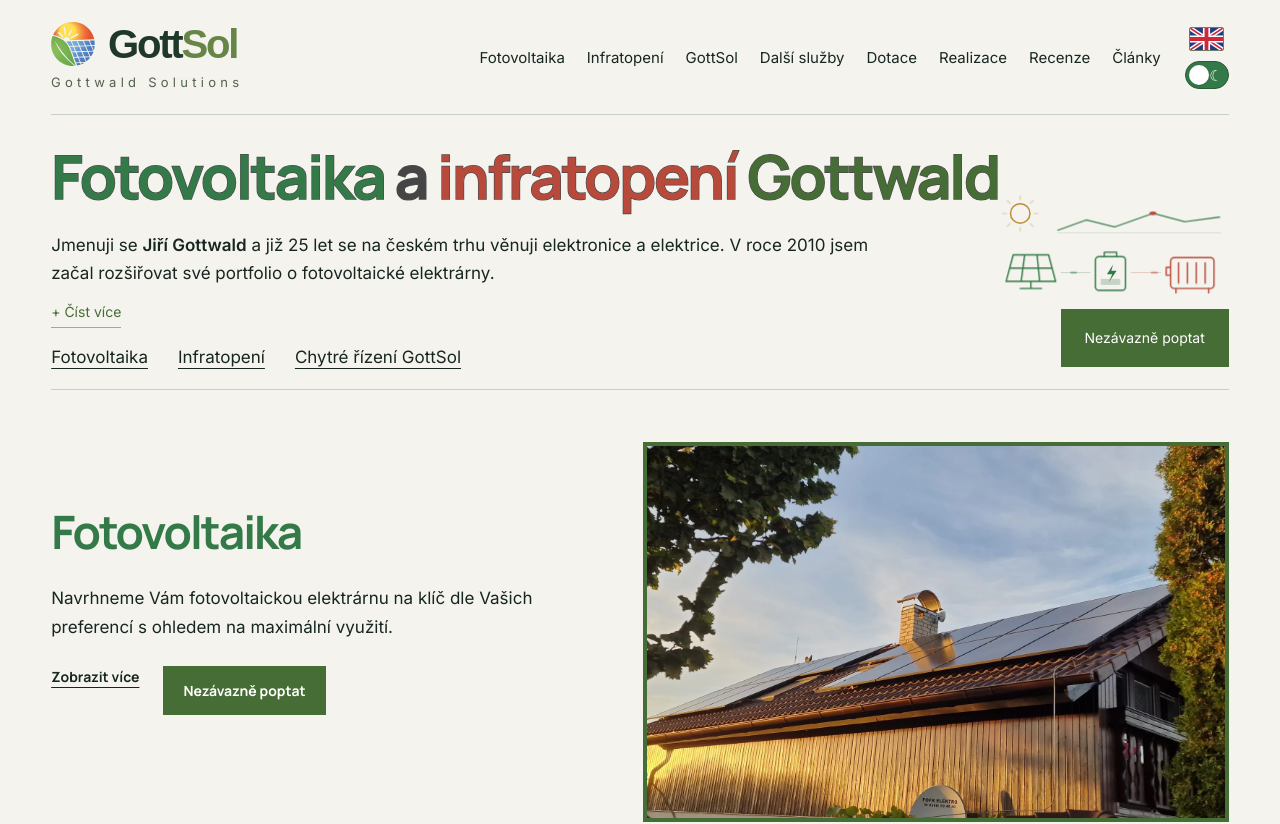
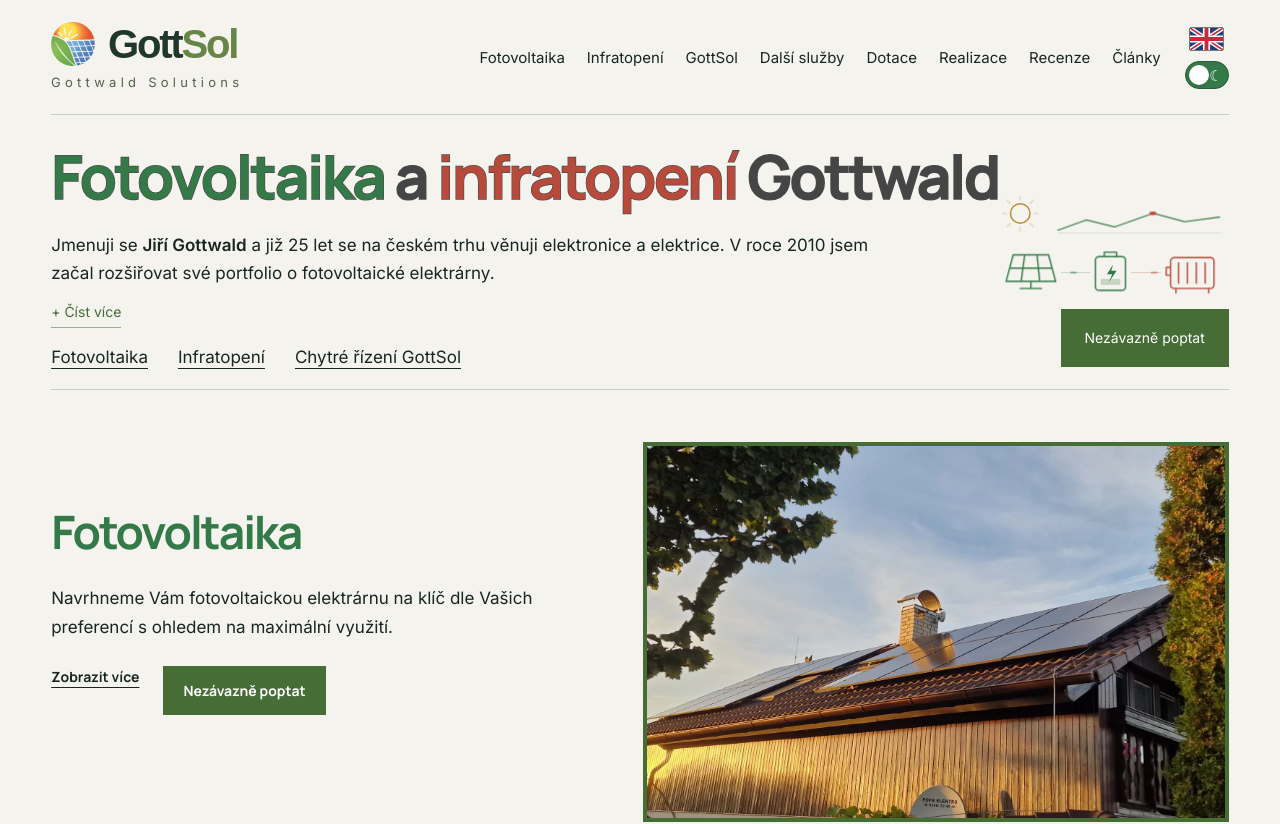
Before and after one commit to vachuska1/fotovoltaika-gottwald, a Next.js app: page / in a window 1280 px wide. Shown: the top 824 px of the page. Built offline with nearby package versions, Linux system fonts and the light colour scheme.

Commit message:
Fix hero name color and avoid map login redirects

```diff
--- a/src/app/globals.css
+++ b/src/app/globals.css
@@ -520,3 +520,5 @@
  .home #fotovoltaika,.home #infratopeni{grid-template-rows:min-content 1fr}
  .home #fotovoltaika>.section-copy,.home #infratopeni>.section-copy{align-self:start;padding-top:clamp(48px,5vw,80px)}
 }
+
+.home .hero h1>.hero-name{color:var(--title-neutral)}
--- a/src/components/contact-details.tsx
+++ b/src/components/contact-details.tsx
@@ -3,5 +3,5 @@
 export default function ContactDetails({locale='cs'}:{locale?:Locale}){return <div className="contact-details">
  <div className="contact-person"><div><h3>{ui(locale,'Majitel','Owner')}</h3><p>Jiří Gottwald</p><a href="mailto:info@fotovoltaika-gottwald.cz">info@fotovoltaika-gottwald.cz</a><a href="tel:+420731406014">+420 731 406 014</a></div></div>
  <div className="contact-data-grid"><div><h3>{ui(locale,'Administrativa','Administration')}</h3><p>Kateřina Zelenková</p><a href="mailto:administrativa@jirigottwald.cz">administrativa@jirigottwald.cz</a><a href="tel:+420725478078">+420 725 478 078</a></div><div><h3>{ui(locale,'IT technik','IT technician')}</h3><p>Martin Gottwald</p><a href="mailto:technik@fotovoltaika-gottwald.cz">technik@fotovoltaika-gottwald.cz</a><a href="tel:+420602600826">+420 602 600 826</a></div><div><h3>{ui(locale,'Fakturační údaje','Billing details')}</h3><p>Za Školou 210<br/>262 12 Obořiště<br/>{ui(locale,'IČ','Company ID')}: 62588982<br/>{ui(locale,'DIČ','Tax ID')}: 6808210123</p></div></div>
- <div className="contact-address-map"><iframe title={ui(locale,'Mapa adresy Za Školou 210, Obořiště','Map: Za Školou 210, Obořiště')} src="https://frame.mapy.cz/zakladni?source=addr&id=13949388&x=14.1536736&y=49.7420261&z=16" loading="lazy" width="600" height="300" referrerPolicy="strict-origin-when-cross-origin"/><a href="https://mapy.com/zakladni?source=addr&id=13949388&x=14.1536736&y=49.7420261&z=16" target="_blank" rel="noopener noreferrer">Za Školou 210, Obořiště</a></div>
+ <div className="contact-address-map"><iframe title={ui(locale,'Mapa adresy Za Školou 210, Obořiště','Map: Za Školou 210, Obořiště')} src="https://mapy.com/cs/zakladni?source=addr&id=13949388&x=14.1536736&y=49.7420261&z=16&frame=1&noredirect=1" loading="lazy" width="600" height="300" referrerPolicy="strict-origin-when-cross-origin"/><a href="https://mapy.com/zakladni?source=addr&id=13949388&x=14.1536736&y=49.7420261&z=16" target="_blank" rel="noopener noreferrer">Za Školou 210, Obořiště</a></div>
  </div>;}
```
